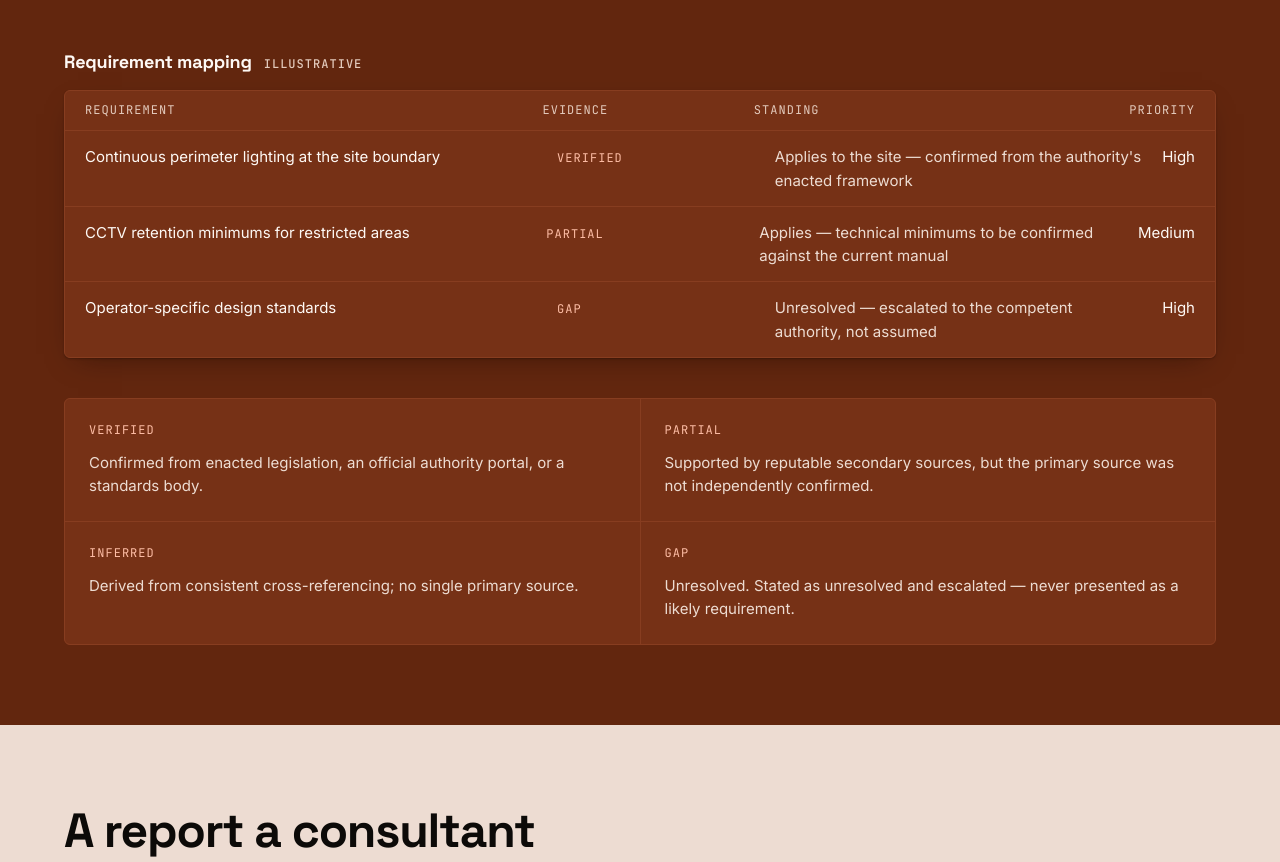
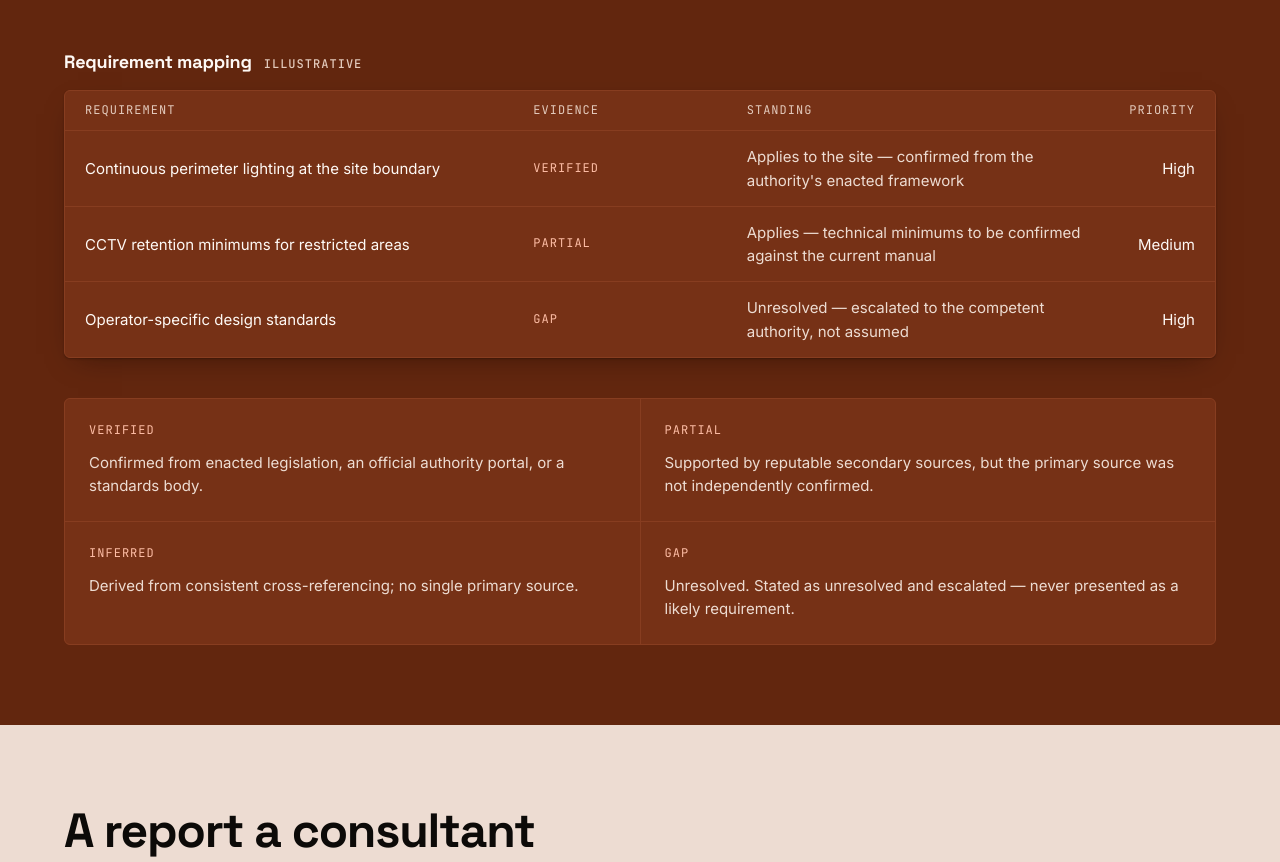
Before and after one commit to Kaibre-Systems/company-site, a Next.js app: page /securepulse in a window 1280 px wide. Shown: the part 3000-3862 px from the top of the page. Built offline with nearby package versions, Linux system fonts and the light colour scheme.

Commit message:
Fix SecurePulse requirement table alignment

```diff
--- a/src/components/visuals/document.tsx
+++ b/src/components/visuals/document.tsx
@@ -297,12 +297,15 @@ export function RequirementMap({
       </h3>
       <div className="mt-4 overflow-hidden rounded-card border border-border bg-surface-raised shadow-[var(--shadow-card)]">
         <div className="hidden sm:block">
-          <div className="grid grid-cols-[minmax(0,1.6fr)_minmax(0,0.7fr)_minmax(0,1.3fr)_auto] gap-x-5 border-b border-border px-5 py-3">
+          <div className="grid grid-cols-[minmax(0,1.55fr)_minmax(0,0.7fr)_minmax(0,1.25fr)_minmax(4rem,0.3fr)] gap-x-5 border-b border-border px-5 py-3">
             {[columns.requirement, columns.evidence, columns.status, columns.priority].map(
-              (col) => (
+              (col, index) => (
                 <span
                   key={col}
-                  className="font-mono text-label uppercase tracking-[0.085em] text-fg-subtle"
+                  className={cn(
+                    "font-mono text-label uppercase tracking-[0.085em] text-fg-subtle",
+                    index === 3 && "justify-self-end",
+                  )}
                 >
                   {col}
                 </span>
@@ -312,14 +315,14 @@ export function RequirementMap({
           {rows.map((row) => (
             <div
               key={row.requirement}
-              className="grid grid-cols-[minmax(0,1.6fr)_minmax(0,0.7fr)_minmax(0,1.3fr)_auto] items-baseline gap-x-5 border-b border-border px-5 py-3.5 last:border-b-0"
+              className="grid grid-cols-[minmax(0,1.55fr)_minmax(0,0.7fr)_minmax(0,1.25fr)_minmax(4rem,0.3fr)] items-center gap-x-5 border-b border-border px-5 py-3.5 last:border-b-0"
             >
               <span className="text-small text-fg">{row.requirement}</span>
               <span className="font-mono text-label uppercase tracking-[0.085em] text-accent">
                 {row.evidence}
               </span>
               <span className="text-small text-fg-muted">{row.status}</span>
-              <span className="text-small text-fg">{row.priority}</span>
+              <span className="justify-self-end text-small text-fg">{row.priority}</span>
             </div>
           ))}
         </div>
```
